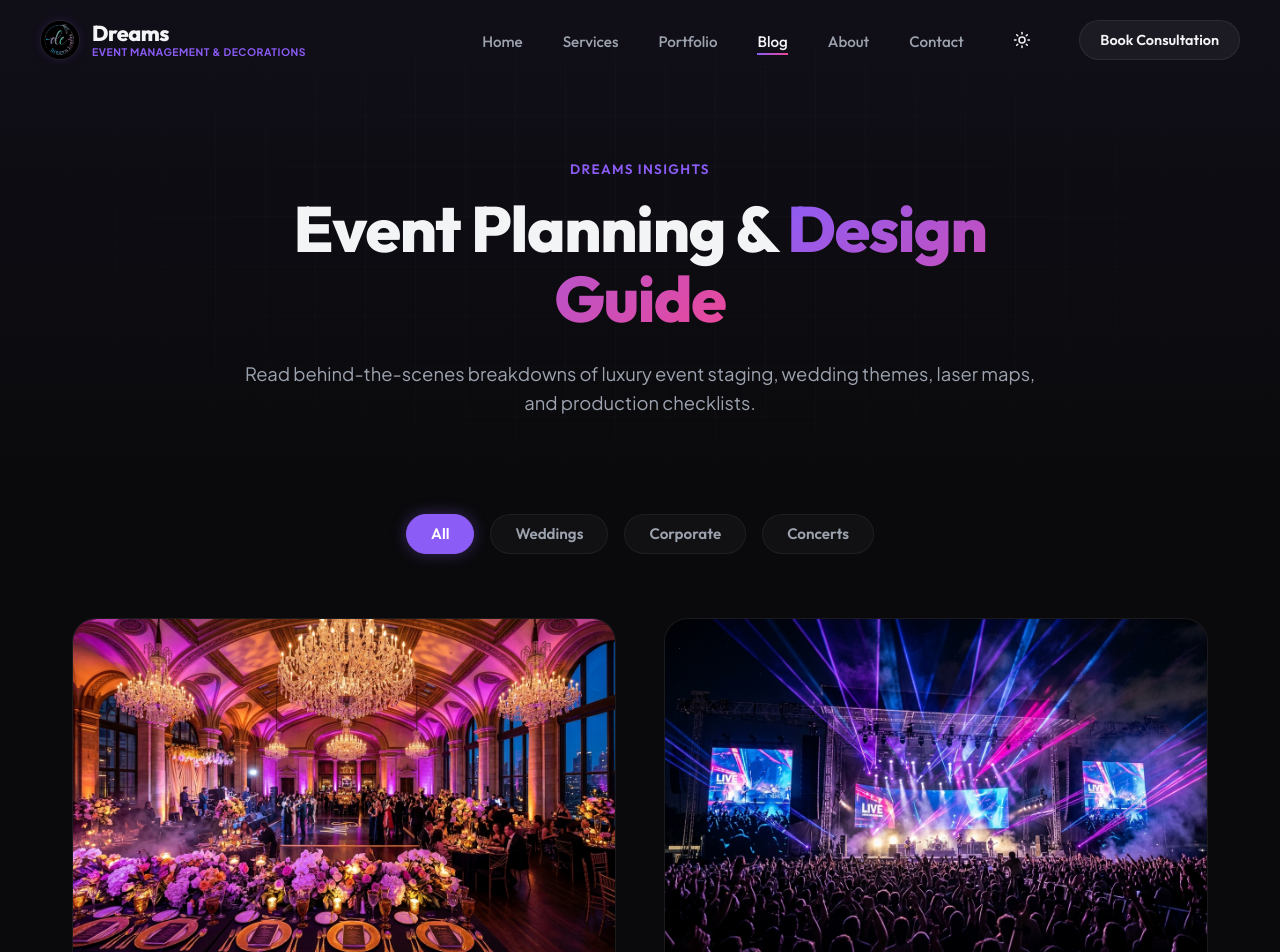
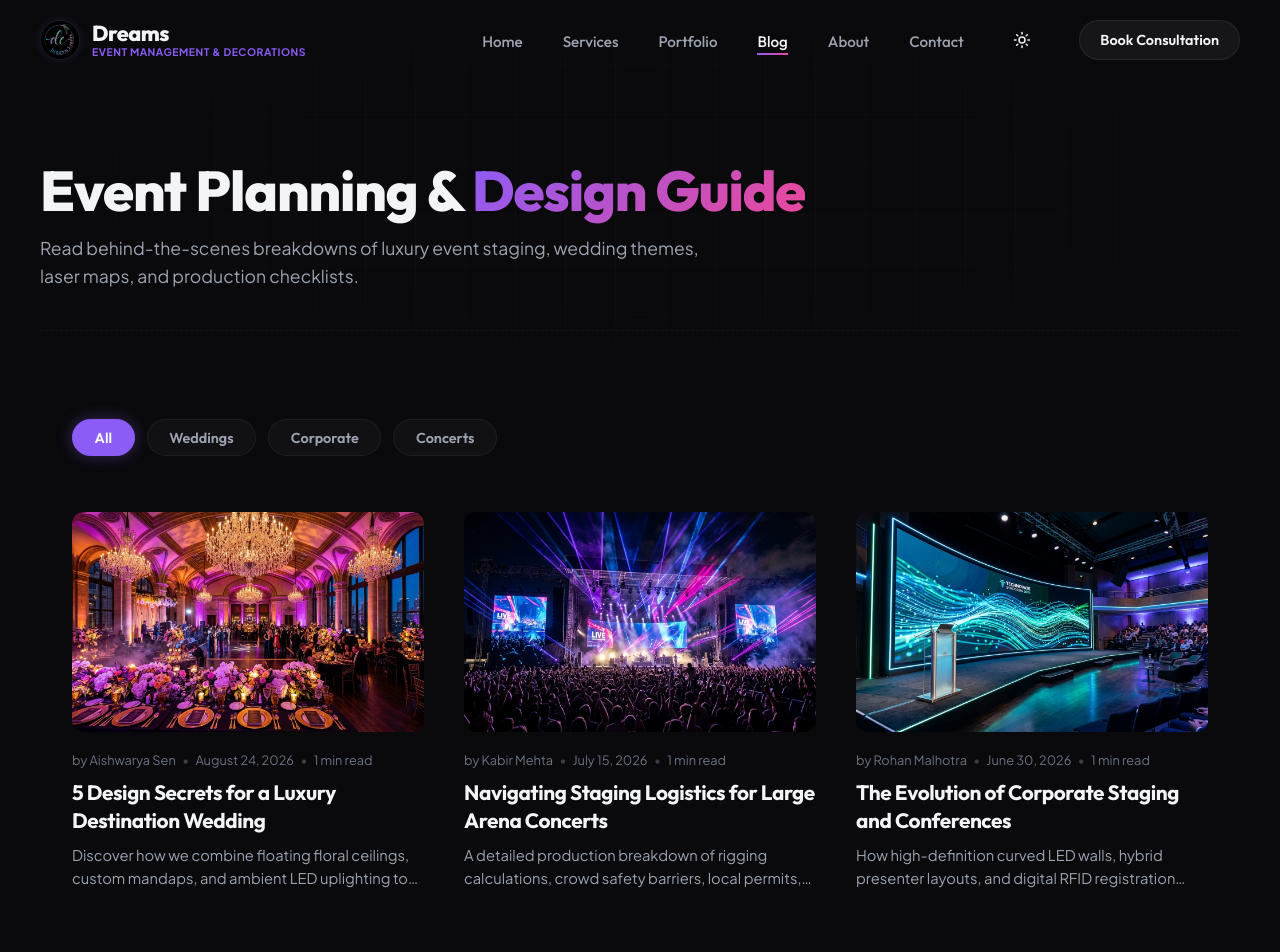
Before and after one commit to thenameisanzu/dreams-events, a Next.js app: page /blog in a window 1280 px wide. Shown: the top 952 px of the page. Built offline with nearby package versions, Linux system fonts and the light colour scheme.

Commit message:
feat: redesign blog section to match clean left-aligned 21st.dev editorial style

```diff
--- a/src/app/blog/blog.module.css
+++ b/src/app/blog/blog.module.css
@@ -6,35 +6,32 @@
 
 .hero {
   position: relative;
-  padding: 10rem 2rem 4rem;
-  background: linear-gradient(180deg, rgba(139, 92, 246, 0.05) 0%, transparent 100%);
-  text-align: center;
+  padding: 10rem 2rem 3rem;
+  background: transparent;
   overflow: hidden;
 }
 
 .heroContainer {
-  max-width: 800px;
+  max-width: 1200px;
   margin: 0 auto;
   position: relative;
   z-index: 2;
+  text-align: left;
+  border-bottom: 1px dashed var(--card-border);
+  padding-bottom: 2.5rem;
 }
 
 .badge {
-  font-family: var(--font-outfit), sans-serif;
-  font-size: 0.85rem;
-  font-weight: 600;
-  text-transform: uppercase;
-  color: var(--primary);
-  letter-spacing: 0.1em;
-  margin-bottom: 1rem;
-  display: block;
+  display: none;
 }
 
 .title {
   font-family: var(--font-outfit), sans-serif;
-  font-size: clamp(2.5rem, 5vw, 4rem);
+  font-size: clamp(2.5rem, 5vw, 3.5rem);
   font-weight: 800;
-  margin-bottom: 1.5rem;
+  margin-bottom: 0.75rem;
+  color: var(--text-primary);
+  letter-spacing: -0.02em;
 }
 
 .titleAccent {
@@ -45,30 +42,31 @@
 
 .subtitle {
   color: var(--text-secondary);
-  font-size: 1.15rem;
+  font-size: 1.1rem;
   line-height: 1.6;
+  max-width: 700px;
 }
 
 .content {
   max-width: 1200px;
   margin: 0 auto;
-  padding: 2rem 2rem 8rem;
+  padding: 2.5rem 2rem 8rem;
 }
 
 .filterBar {
   display: flex;
-  justify-content: center;
+  justify-content: flex-start;
   align-items: center;
-  gap: 1rem;
+  gap: 0.75rem;
   flex-wrap: wrap;
-  margin-bottom: 4rem;
+  margin-bottom: 3.5rem;
 }
 
 .filterBtn {
   font-family: var(--font-outfit), sans-serif;
-  font-size: 0.95rem;
+  font-size: 0.9rem;
   font-weight: 600;
-  padding: 0.6rem 1.5rem;
+  padding: 0.55rem 1.35rem;
   border-radius: 50px;
   background: var(--input-bg);
   color: var(--text-secondary);
@@ -92,31 +90,29 @@
 .grid {
   display: grid;
   grid-template-columns: repeat(auto-fill, minmax(350px, 1fr));
-  gap: 3rem;
+  gap: 3.5rem 2.5rem;
 }
 
 .card {
-  background: var(--card-bg);
-  border: 1px solid var(--card-border);
-  border-radius: 24px;
-  overflow: hidden;
+  background: transparent;
+  border: none;
+  overflow: visible;
   display: flex;
   flex-direction: column;
   transition: var(--transition-smooth);
 }
 
 .card:hover {
-  transform: translateY(-6px);
-  border-color: var(--card-hover-border);
-  box-shadow:
-    0 20px 40px rgba(0, 0, 0, 0.4),
-    0 0 20px rgba(139, 92, 246, 0.03);
+  transform: translateY(-5px);
 }
 
 .cardImgArea {
   position: relative;
-  aspect-ratio: 16/10;
+  aspect-ratio: 16 / 10;
   width: 100%;
+  border-radius: 12px;
+  overflow: hidden;
+  display: block;
 }
 
 .cardImg {
@@ -125,11 +121,11 @@
 }
 
 .card:hover .cardImg {
-  transform: scale(1.03);
+  transform: scale(1.04);
 }
 
 .cardDetails {
-  padding: 2.25rem;
+  padding: 1.25rem 0 0 0;
   display: flex;
   flex-direction: column;
   flex-grow: 1;
@@ -137,28 +133,25 @@
 
 .cardMeta {
   display: flex;
-  justify-content: space-between;
   align-items: center;
-  margin-bottom: 1rem;
+  gap: 0.4rem;
+  margin-bottom: 0.6rem;
   font-size: 0.8rem;
   color: var(--text-muted);
 }
 
-.cardTag {
-  font-family: var(--font-outfit), sans-serif;
-  font-weight: 700;
-  text-transform: uppercase;
-  color: var(--primary);
-  letter-spacing: 0.05em;
+.metaDot {
+  color: var(--text-muted);
+  opacity: 0.5;
 }
 
 .cardTitle {
   font-family: var(--font-outfit), sans-serif;
-  font-size: 1.35rem;
+  font-size: 1.3rem;
   font-weight: 700;
   color: var(--text-primary);
-  line-height: 1.3;
-  margin-bottom: 1rem;
+  line-height: 1.35;
+  margin-bottom: 0.6rem;
   transition: var(--transition-smooth);
 }
 
@@ -170,40 +163,23 @@
   font-size: 0.92rem;
   color: var(--text-secondary);
   line-height: 1.6;
-  margin-bottom: 2rem;
-  flex-grow: 1;
-}
-
-.cardLink {
-  display: flex;
-  align-items: center;
-  gap: 0.5rem;
-  font-family: var(--font-outfit), sans-serif;
-  font-size: 0.9rem;
-  font-weight: 700;
-  color: var(--text-primary);
-  align-self: flex-start;
-}
-
-.cardLink svg {
-  transition: var(--transition-smooth);
-}
-
-.card:hover .cardLink {
-  color: var(--primary);
-}
-
-.card:hover .cardLink svg {
-  transform: translateX(5px);
+  margin-bottom: 0;
+  display: -webkit-box;
+  -webkit-line-clamp: 2;
+  -webkit-box-orient: vertical;
+  overflow: hidden;
 }
 
 /* Responsiveness */
 @media (max-width: 768px) {
   .hero {
-    padding: 8rem 1.5rem 3rem;
+    padding: 8rem 1.5rem 2rem;
+  }
+  .heroContainer {
+    padding-bottom: 1.75rem;
   }
   .content {
-    padding: 1rem 1.5rem 6rem;
+    padding: 1.5rem 1.5rem 6rem;
   }
   .filterBar {
     gap: 0.5rem;
@@ -215,9 +191,6 @@
   }
   .grid {
     grid-template-columns: 1fr;
-    gap: 2rem;
-  }
-  .cardDetails {
-    padding: 1.75rem;
+    gap: 2.5rem;
   }
 }
--- a/src/app/blog/page.tsx
+++ b/src/app/blog/page.tsx
@@ -4,7 +4,6 @@ import { useState } from 'react';
 import Image from 'next/image';
 import Link from 'next/link';
 import { motion, AnimatePresence } from 'framer-motion';
-import { ArrowRight } from 'lucide-react';
 import Header from '@/components/Header';
 import Footer from '@/components/Footer';
 import { blogPosts } from '@/data/blogData';
@@ -54,7 +53,11 @@ export default function BlogIndexPage() {
         {/* Gallery Grid */}
         <motion.div layout className={styles.grid}>
           <AnimatePresence mode="popLayout">
-            {filteredPosts.map((post) => (
+            {filteredPosts.map((post) => {
+              const wordCount = post.content ? post.content.split(/\s+/).length : 120;
+              const readTime = Math.ceil(wordCount / 200) + ' min read';
+
+              return (
                 <motion.article
                   key={post.id}
                   layout
@@ -64,7 +67,7 @@ export default function BlogIndexPage() {
                   transition={{ duration: 0.4 }}
                   className={styles.card}
                 >
-                <div className={styles.cardImgArea}>
+                  <Link href={`/blog/${post.id}`} className={styles.cardImgArea}>
                     <Image
                       src={post.image}
                       alt={post.title}
@@ -73,23 +76,23 @@ export default function BlogIndexPage() {
                       quality={80}
                       className={styles.cardImg}
                     />
-                </div>
+                  </Link>
                   <div className={styles.cardDetails}>
                     <div className={styles.cardMeta}>
-                    <span className={styles.cardTag}>{post.category}</span>
+                      <span>by {post.author}</span>
+                      <span className={styles.metaDot}>•</span>
                       <span>{post.date}</span>
+                      <span className={styles.metaDot}>•</span>
+                      <span>{readTime}</span>
                     </div>
                     <Link href={`/blog/${post.id}`}>
                       <h3 className={styles.cardTitle}>{post.title}</h3>
                     </Link>
                     <p className={styles.cardExcerpt}>{post.excerpt}</p>
-                  <Link href={`/blog/${post.id}`} className={styles.cardLink}>
-                    <span>Read Article</span>
-                    <ArrowRight size={16} />
-                  </Link>
                   </div>
                 </motion.article>
-            ))}
+              );
+            })}
           </AnimatePresence>
         </motion.div>
       </section>
```
Lines whose indentation alone changed are shown as unchanged.
